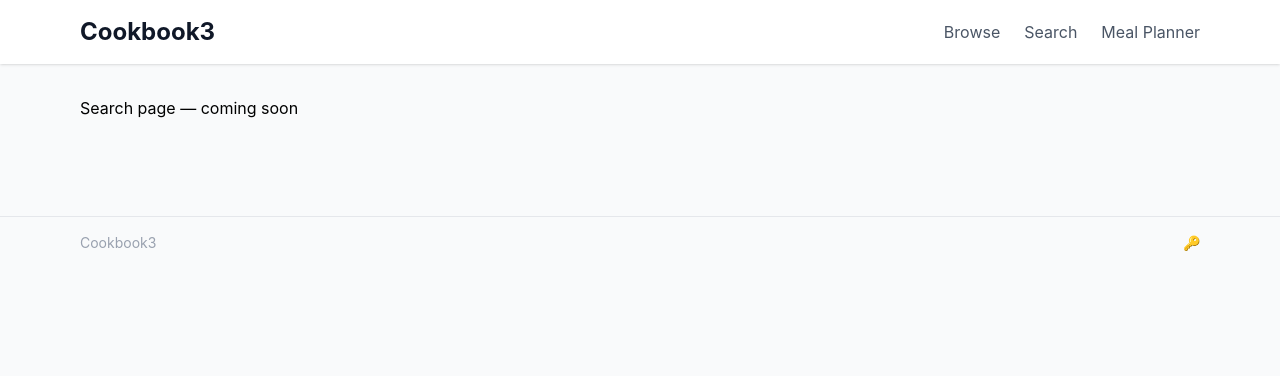
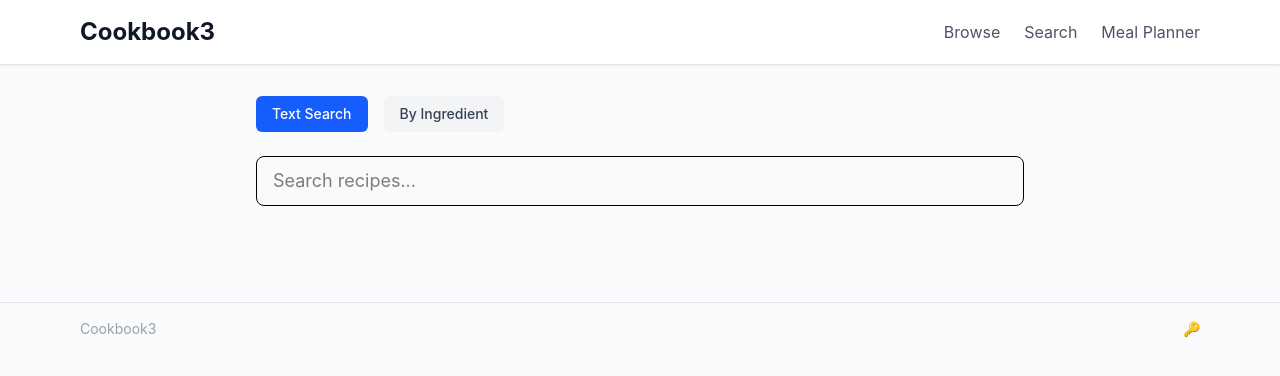
Before and after one commit to mcakes/cookbook, a React (Vite) app: page /search in a window 1280 px wide. Shown: the top 376 px of the page. Built offline with nearby package versions, Linux system fonts and the light colour scheme.

Commit message:
feat: add search page with text and ingredient search modes

```diff
--- /dev/null
+++ b/src/components/IngredientSearch.tsx
@@ -0,0 +1,104 @@
+import { useState } from "react";
+import type { IngredientSearchResult } from "../lib/search";
+import { Link } from "react-router-dom";
+
+interface IngredientSearchProps {
+  allIngredients: string[];
+  results: IngredientSearchResult[];
+  onSelectionChange: (selected: string[]) => void;
+}
+
+export default function IngredientSearch({
+  allIngredients,
+  results,
+  onSelectionChange,
+}: IngredientSearchProps) {
+  const [selected, setSelected] = useState<string[]>([]);
+  const [input, setInput] = useState("");
+
+  const suggestions = input.trim()
+    ? allIngredients.filter(
+        (ing) =>
+          ing.toLowerCase().includes(input.toLowerCase()) &&
+          !selected.includes(ing)
+      ).slice(0, 8)
+    : [];
+
+  const addIngredient = (ing: string) => {
+    const updated = [...selected, ing];
+    setSelected(updated);
+    onSelectionChange(updated);
+    setInput("");
+  };
+
+  const removeIngredient = (ing: string) => {
+    const updated = selected.filter((s) => s !== ing);
+    setSelected(updated);
+    onSelectionChange(updated);
+  };
+
+  return (
+    <div>
+      <div className="mb-4">
+        <div className="flex flex-wrap gap-1.5 mb-2">
+          {selected.map((ing) => (
+            <span
+              key={ing}
+              className="text-sm px-2 py-1 rounded-full bg-green-100 text-green-700 cursor-pointer hover:bg-red-100 hover:text-red-700"
+              onClick={() => removeIngredient(ing)}
+            >
+              {ing} ×
+            </span>
+          ))}
+        </div>
+        <input
+          type="text"
+          value={input}
+          onChange={(e) => setInput(e.target.value)}
+          placeholder="Type an ingredient..."
+          className="w-full border rounded-md px-3 py-2"
+        />
+        {suggestions.length > 0 && (
+          <div className="border rounded-md mt-1 max-h-48 overflow-y-auto">
+            {suggestions.map((ing) => (
+              <button
+                key={ing}
+                onClick={() => addIngredient(ing)}
+                className="block w-full text-left px-3 py-2 text-sm hover:bg-gray-100"
+              >
+                {ing}
+              </button>
+            ))}
+          </div>
+        )}
+      </div>
+
+      {results.length > 0 && (
+        <div className="space-y-3">
+          {results.map((r) => (
+            <Link
+              key={r.slug}
+              to={`/recipe/${r.slug}`}
+              className="block p-4 bg-white rounded-lg shadow-sm hover:shadow-md"
+            >
+              <div className="flex justify-between items-start">
+                <div>
+                  <h3 className="font-semibold">{r.title}</h3>
+                  <p className="text-sm text-green-600 mt-1">
+                    {r.matchCount} ingredient{r.matchCount !== 1 ? "s" : ""} matched
+                  </p>
+                </div>
+                {r.missing.length > 0 && (
+                  <p className="text-xs text-gray-400">
+                    Missing: {r.missing.slice(0, 3).join(", ")}
+                    {r.missing.length > 3 && ` +${r.missing.length - 3} more`}
+                  </p>
+                )}
+              </div>
+            </Link>
+          ))}
+        </div>
+      )}
+    </div>
+  );
+}
--- /dev/null
+++ b/src/components/SearchBar.tsx
@@ -0,0 +1,17 @@
+interface SearchBarProps {
+  value: string;
+  onChange: (value: string) => void;
+  placeholder?: string;
+}
+
+export default function SearchBar({ value, onChange, placeholder }: SearchBarProps) {
+  return (
+    <input
+      type="text"
+      value={value}
+      onChange={(e) => onChange(e.target.value)}
+      placeholder={placeholder ?? "Search recipes..."}
+      className="w-full border rounded-lg px-4 py-2.5 text-lg"
+    />
+  );
+}
--- a/src/pages/SearchPage.tsx
+++ b/src/pages/SearchPage.tsx
@@ -1,3 +1,98 @@
+import { useState, useMemo } from "react";
+import { Link } from "react-router-dom";
+import { useRecipeIndex } from "../hooks/useRecipeIndex";
+import { createSearchIndex, textSearch, ingredientSearch } from "../lib/search";
+import SearchBar from "../components/SearchBar";
+import IngredientSearch from "../components/IngredientSearch";
+import StarRating from "../components/StarRating";
+
+type SearchMode = "text" | "ingredient";
+
 export default function SearchPage() {
-  return <p>Search page — coming soon</p>;
+  const { index, loading } = useRecipeIndex();
+  const [mode, setMode] = useState<SearchMode>("text");
+  const [query, setQuery] = useState("");
+  const [selectedIngredients, setSelectedIngredients] = useState<string[]>([]);
+
+  const fuseIndex = useMemo(() => createSearchIndex(index), [index]);
+
+  const textResults = useMemo(
+    () => (query ? textSearch(fuseIndex, query) : []),
+    [fuseIndex, query]
+  );
+
+  const ingredientResults = useMemo(
+    () => ingredientSearch(index, selectedIngredients),
+    [index, selectedIngredients]
+  );
+
+  const allIngredients = useMemo(() => {
+    const set = new Set<string>();
+    index.forEach((r) => r.ingredients.forEach((i) => {
+      const name = i.replace(/^[\d\s/]+\s*(g|kg|ml|l|tsp|tbsp|cups?|oz|lbs?|pinch)?\s*/i, "").trim();
+      if (name) set.add(name.toLowerCase());
+    }));
+    return Array.from(set).sort();
+  }, [index]);
+
+  if (loading) return <p className="text-gray-500">Loading...</p>;
+
+  return (
+    <div className="max-w-3xl mx-auto">
+      <div className="flex gap-4 mb-6">
+        <button
+          onClick={() => setMode("text")}
+          className={`px-4 py-2 rounded-md text-sm font-medium ${
+            mode === "text"
+              ? "bg-blue-600 text-white"
+              : "bg-gray-100 text-gray-700 hover:bg-gray-200"
+          }`}
+        >
+          Text Search
+        </button>
+        <button
+          onClick={() => setMode("ingredient")}
+          className={`px-4 py-2 rounded-md text-sm font-medium ${
+            mode === "ingredient"
+              ? "bg-green-600 text-white"
+              : "bg-gray-100 text-gray-700 hover:bg-gray-200"
+          }`}
+        >
+          By Ingredient
+        </button>
+      </div>
+
+      {mode === "text" ? (
+        <div>
+          <SearchBar value={query} onChange={setQuery} />
+          {textResults.length > 0 && (
+            <div className="mt-4 space-y-3">
+              {textResults.map((r) => (
+                <Link
+                  key={r.slug}
+                  to={`/recipe/${r.slug}`}
+                  className="block p-4 bg-white rounded-lg shadow-sm hover:shadow-md"
+                >
+                  <h3 className="font-semibold">{r.title}</h3>
+                  <div className="flex items-center gap-3 mt-1 text-sm text-gray-500">
+                    {r.rating !== undefined && <StarRating rating={r.rating} />}
+                    <span>{r.tags.join(", ")}</span>
+                  </div>
+                </Link>
+              ))}
+            </div>
+          )}
+          {query && textResults.length === 0 && (
+            <p className="text-gray-500 mt-4">No results for "{query}"</p>
+          )}
+        </div>
+      ) : (
+        <IngredientSearch
+          allIngredients={allIngredients}
+          results={ingredientResults}
+          onSelectionChange={setSelectedIngredients}
+        />
+      )}
+    </div>
+  );
 }
```
